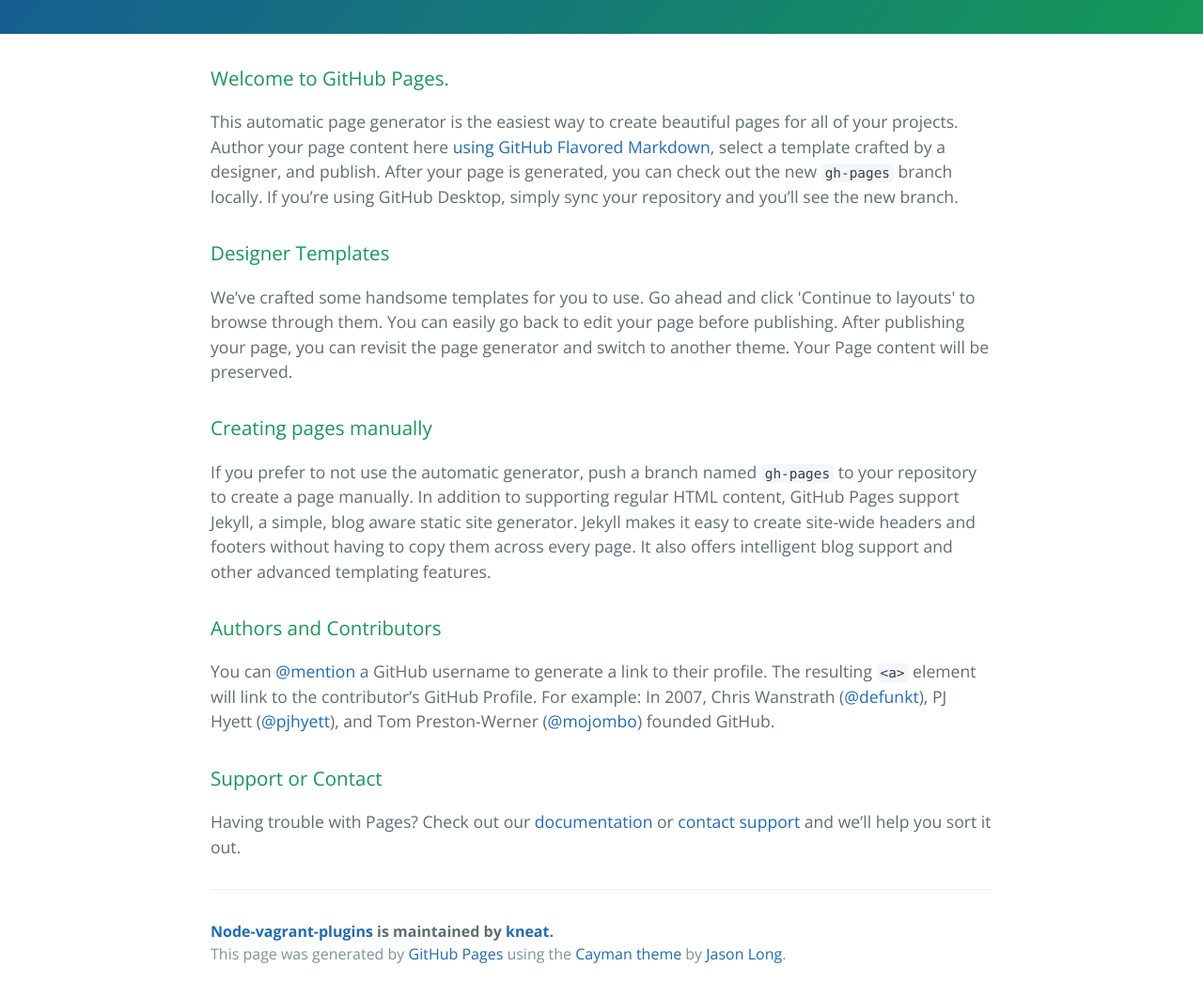
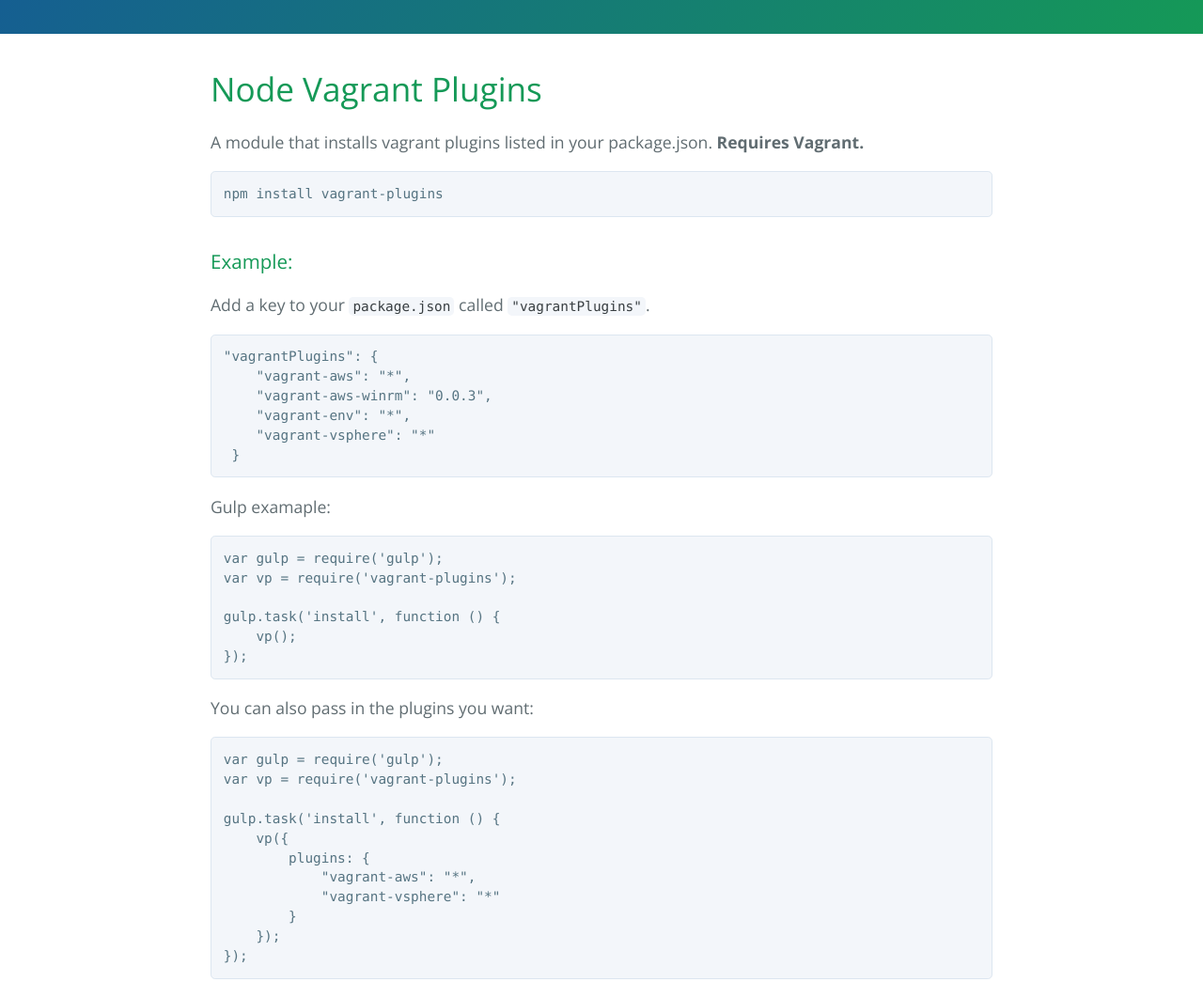
Before and after one commit to kneat/node-vagrant-plugins, a plain HTML site: page index.html in a window 1280 px wide. Shown: the part 300-1345 px from the top of the page at 94% size. Drawn offline with nearby package versions, Linux system fonts and the light colour scheme.

Commit message:
Create gh-pages branch via GitHub

```diff
--- a/index.html
+++ b/index.html
@@ -19,30 +19,51 @@
     </section>
 
     <section class="main-content">
-      <h3>
-<a id="welcome-to-github-pages" class="anchor" href="#welcome-to-github-pages" aria-hidden="true"><span aria-hidden="true" class="octicon octicon-link"></span></a>Welcome to GitHub Pages.</h3>
+      <h1>
+<a id="node-vagrant-plugins" class="anchor" href="#node-vagrant-plugins" aria-hidden="true"><span aria-hidden="true" class="octicon octicon-link"></span></a>Node Vagrant Plugins</h1>
 
-<p>This automatic page generator is the easiest way to create beautiful pages for all of your projects. Author your page content here <a href="https://guides.github.com/features/mastering-markdown/">using GitHub Flavored Markdown</a>, select a template crafted by a designer, and publish. After your page is generated, you can check out the new <code>gh-pages</code> branch locally. If you’re using GitHub Desktop, simply sync your repository and you’ll see the new branch.</p>
+<p>A module that installs vagrant plugins listed in your package.json. <strong>Requires Vagrant.</strong></p>
+
+<pre><code>npm install vagrant-plugins
+</code></pre>
 
 <h3>
-<a id="designer-templates" class="anchor" href="#designer-templates" aria-hidden="true"><span aria-hidden="true" class="octicon octicon-link"></span></a>Designer Templates</h3>
+<a id="example" class="anchor" href="#example" aria-hidden="true"><span aria-hidden="true" class="octicon octicon-link"></span></a>Example:</h3>
 
-<p>We’ve crafted some handsome templates for you to use. Go ahead and click 'Continue to layouts' to browse through them. You can easily go back to edit your page before publishing. After publishing your page, you can revisit the page generator and switch to another theme. Your Page content will be preserved.</p>
+<p>Add a key to your <code>package.json</code> called <code>"vagrantPlugins"</code>.</p>
 
-<h3>
-<a id="creating-pages-manually" class="anchor" href="#creating-pages-manually" aria-hidden="true"><span aria-hidden="true" class="octicon octicon-link"></span></a>Creating pages manually</h3>
+<pre><code>"vagrantPlugins": {
+    "vagrant-aws": "*",
+    "vagrant-aws-winrm": "0.0.3",
+    "vagrant-env": "*",
+    "vagrant-vsphere": "*"
+ }
+</code></pre>
 
-<p>If you prefer to not use the automatic generator, push a branch named <code>gh-pages</code> to your repository to create a page manually. In addition to supporting regular HTML content, GitHub Pages support Jekyll, a simple, blog aware static site generator. Jekyll makes it easy to create site-wide headers and footers without having to copy them across every page. It also offers intelligent blog support and other advanced templating features.</p>
+<p>Gulp examaple:</p>
 
-<h3>
-<a id="authors-and-contributors" class="anchor" href="#authors-and-contributors" aria-hidden="true"><span aria-hidden="true" class="octicon octicon-link"></span></a>Authors and Contributors</h3>
+<pre><code>var gulp = require('gulp');
+var vp = require('vagrant-plugins');
 
-<p>You can <a href="https://help.github.com/articles/basic-writing-and-formatting-syntax/#mentioning-users-and-teams" class="user-mention">@mention</a> a GitHub username to generate a link to their profile. The resulting <code>&lt;a&gt;</code> element will link to the contributor’s GitHub Profile. For example: In 2007, Chris Wanstrath (<a href="https://github.com/defunkt" class="user-mention">@defunkt</a>), PJ Hyett (<a href="https://github.com/pjhyett" class="user-mention">@pjhyett</a>), and Tom Preston-Werner (<a href="https://github.com/mojombo" class="user-mention">@mojombo</a>) founded GitHub.</p>
+gulp.task('install', function () {
+    vp();
+});
+</code></pre>
 
-<h3>
-<a id="support-or-contact" class="anchor" href="#support-or-contact" aria-hidden="true"><span aria-hidden="true" class="octicon octicon-link"></span></a>Support or Contact</h3>
+<p>You can also pass in the plugins you want:</p>
 
-<p>Having trouble with Pages? Check out our <a href="https://help.github.com/pages">documentation</a> or <a href="https://github.com/contact">contact support</a> and we’ll help you sort it out.</p>
+<pre><code>var gulp = require('gulp');
+var vp = require('vagrant-plugins');
+
+gulp.task('install', function () {
+    vp({
+        plugins: {
+            "vagrant-aws": "*",
+            "vagrant-vsphere": "*"
+        }
+    });
+});
+</code></pre>
 
       <footer class="site-footer">
         <span class="site-footer-owner"><a href="https://github.com/kneat/node-vagrant-plugins">Node-vagrant-plugins</a> is maintained by <a href="https://github.com/kneat">kneat</a>.</span>
```
Also changed, not shown: params.json (+1 -1 lines).
